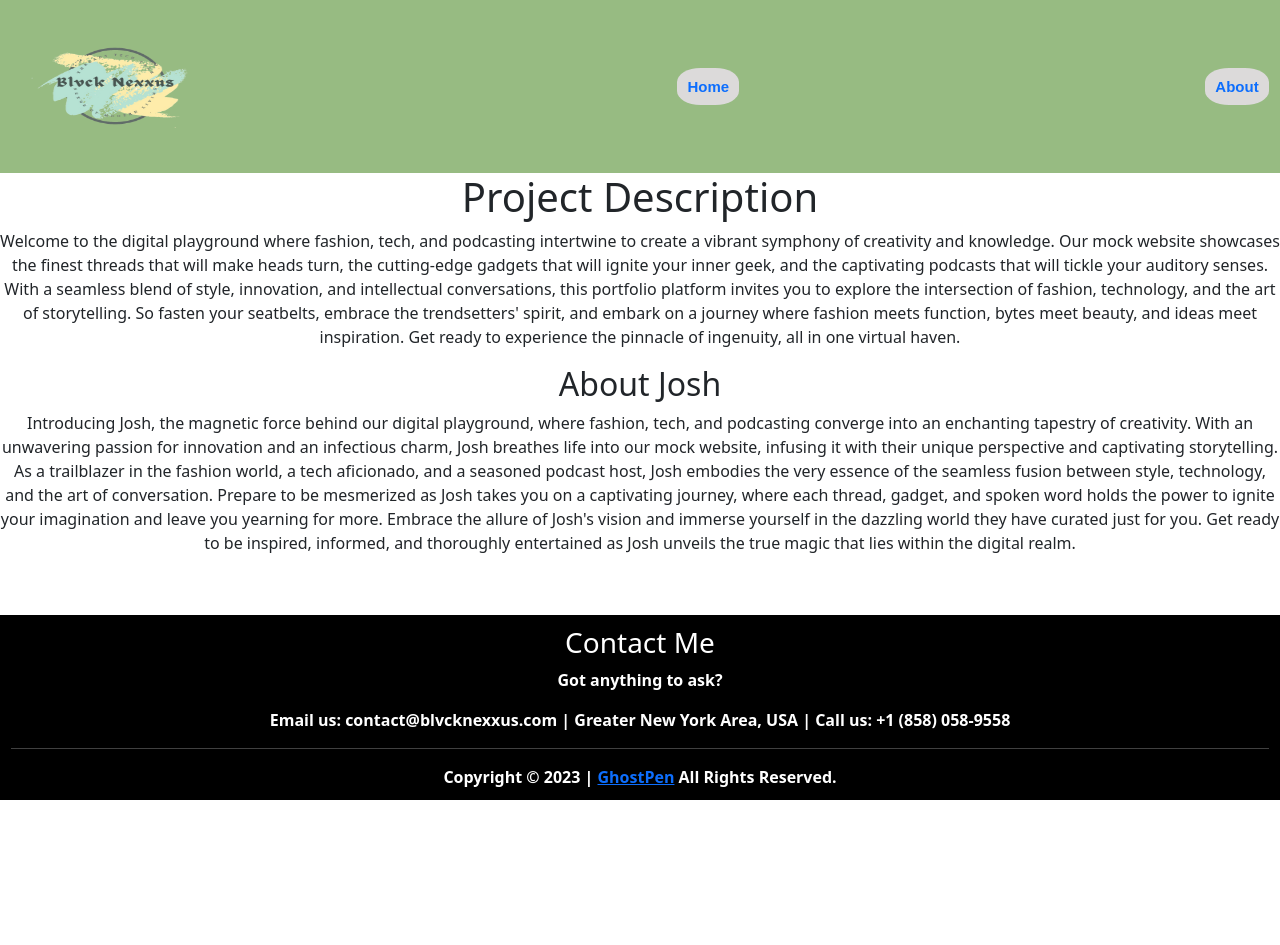
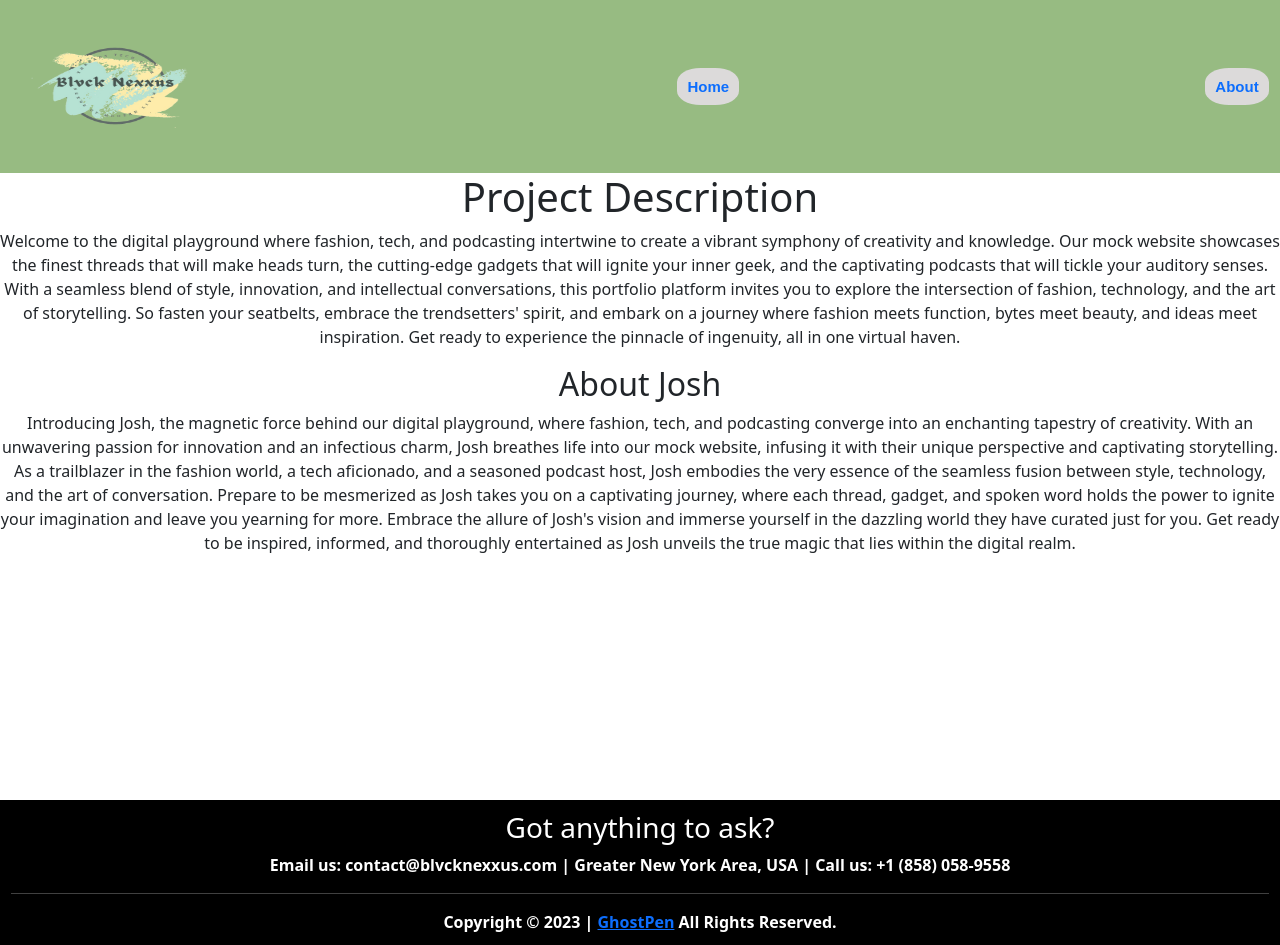
Before and after one commit to JoshuaEwuoso/blvcknexxus, a React (Create React App) app: page /About in a window 1280 px wide. Before the commit the page ends 800 px from the top, so only its background shows below. Built offline with nearby package versions, Linux system fonts and the light colour scheme.

Commit message:
remove footer from div & updates css

```diff
--- a/src/App.css
+++ b/src/App.css
@@ -33,6 +33,7 @@ ul li {
 	color: white;
 	padding: 0.3cm;
   margin-top: auto;
+  text-align: center;
 }
 
 .links p a {
--- a/src/App.js
+++ b/src/App.js
@@ -43,8 +43,8 @@ function App() {
             <Route path="/Thrud4Front" element={<Thrud4Front />} />
             <Route path="/About" element={<About />} />
           </Routes>
+      </div>
         <Footer />
-      </div>
     </Router>
   );
 }
--- a/src/components/Footer.js
+++ b/src/components/Footer.js
@@ -5,8 +5,7 @@ const Footer = () => {
         <footer className="footer">
          <section>
       <div>
-        <h3>Contact Me</h3>
-        <p>Got anything to ask?</p>
+        <h3>Got anything to ask?</h3>
         <div className="footer-info">
             <span>Email us: contact@blvcknexxus.com</span>{' '}
             <span> | Greater New York Area, USA</span>{' '}
--- a/src/components/NavBar.js
+++ b/src/components/NavBar.js
@@ -6,8 +6,6 @@ const NavBar = () => {
     <nav className="navigate">
       <Link onClick={()=> {document.title="BlvckNexxus"}}to="/">
         <img
-          //src="https://logos-download.com/wp-content/uploads/2019/01/Nexxus_Logo.png"
-          //src="https://www.dutchgrown.com/cdn/shop/products/LilyStarGazer.jpg?v=1668676765"
           src="/bignexuslogo.png"
           alt="BlvckNexxus"
           className="site-logo">
```
